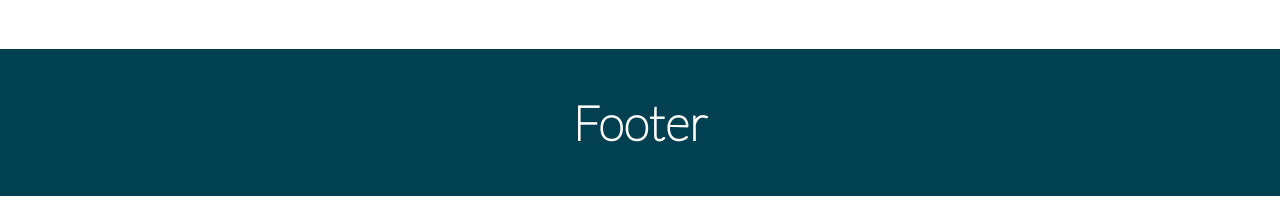
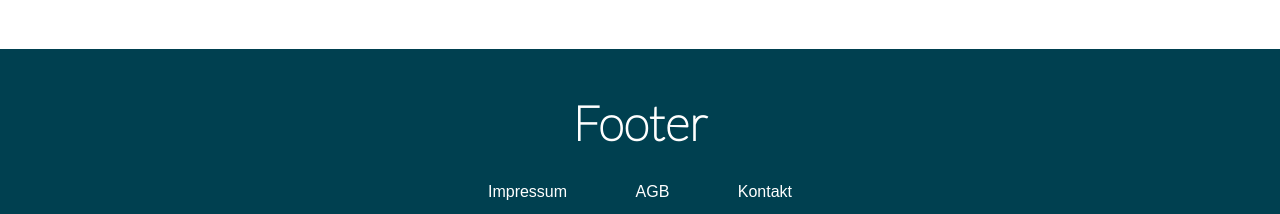
Before and after one commit to T0biWan/Multimedia-Engineering-2, a plain HTML site: page Ü1/index.html in a window 1280 px wide. Shown: the part 1647-1861 px from the top of the page. Drawn offline with Linux system fonts and the light colour scheme.

Commit message:
Content im Footer
Content im Footer ergänzt
Farbe der Seitenleiste angepasst

```diff
--- a/Ü1/css/app.css
+++ b/Ü1/css/app.css
@@ -60,7 +60,7 @@ nav{
     padding-bottom: 10%;
     color: white;
     font-weight: 600;
-    background-color: #dddddd;
+    background-color: #008db1;
     position: fixed;
     width: 20%;
 }
@@ -75,8 +75,6 @@ img{
 }
 
 .btnPlay {
-    -webkit-border-radius: 28;
-    -moz-border-radius: 28;
     border-radius: 28px;
     color: white;
     background: #34db4e;
@@ -89,8 +87,6 @@ img{
   text-decoration: none;
 }
 .btnPause {
-    -webkit-border-radius: 28;
-    -moz-border-radius: 28;
     border-radius: 28px;
     color: white;
     background: #dba834;
@@ -111,3 +107,18 @@ footer{
     padding-top: 1%;
     padding-bottom: 1%;
 }
+
+footer div{
+    width: 50%;
+    margin-left: auto;
+    margin-right: auto;
+    text-align: center;
+}
+footer div a{
+    padding-left: 5%;
+    padding-right: 5%;
+}
+footer div a:hover{
+    color: white;
+    text-decoration: underline;
+}
--- a/Ü1/index.html
+++ b/Ü1/index.html
@@ -84,6 +84,11 @@
         <footer>
 
             <h1>Footer</h1>
+            <div>
+                <a href="#">Impressum</a>
+                <a href="#">AGB</a>
+                <a href="#">Kontakt</a>
+            </div>
 
         </footer>
 
```
